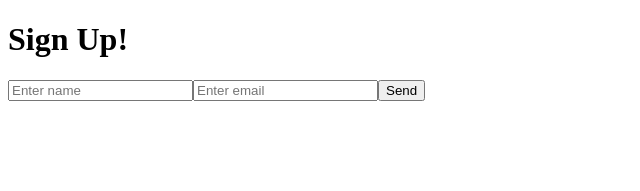
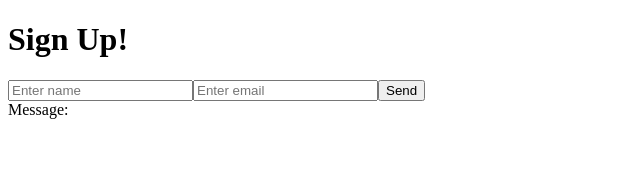
Before and after one commit to aos-ryan/dynamo-learning, a Nuxt app: page / in a window 1280 px wide. Shown: the top 191 px of the page, without its empty margins (0-640 px from the left). Built offline with nearby package versions, Linux system fonts and the light colour scheme.

Commit message:
add display of response

```diff
--- a/pages/index.vue
+++ b/pages/index.vue
@@ -19,7 +19,7 @@
       />
       <button type="submit">Send</button>
     </form>
-    {{ message }}
+    <div>Message: {{ message }}</div>
   </div>
 </template>
 
```
